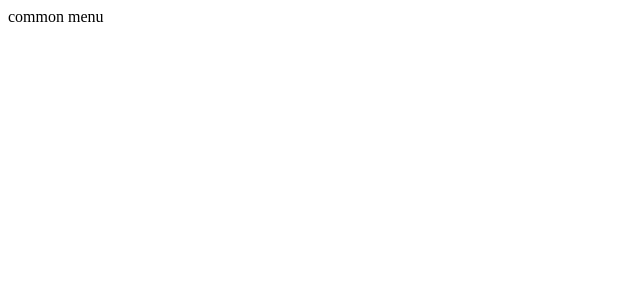
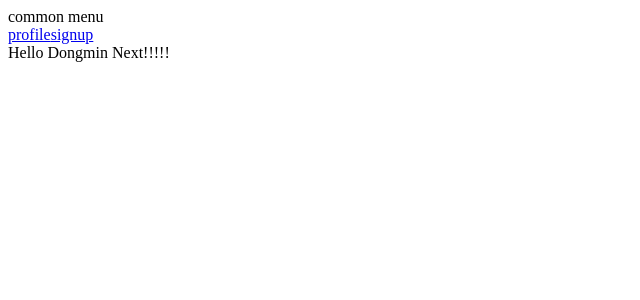
Before and after one commit to dongmin7208/nextNodeBird, a Next.js app: page / in a window 1280 px wide. Shown: the top 300 px of the page, without its empty margins (0-640 px from the left). Built offline with nearby package versions, Linux system fonts and the light colour scheme.

Commit message:
ADD: Link

```diff
--- a/pages/components/AppLayout.js
+++ b/pages/components/AppLayout.js
@@ -1,9 +1,19 @@
 import PropTypes from "prop-types";
+import Link from "next/link";
 
 const AppLayout = ({ children }) => {
     return (
         <div>
-            <div>common menu</div>
+            <div>
+                <div>common menu</div>
+                <Link href="/profile">
+                    <a>profile</a>
+                </Link>
+                <Link href="/signup">
+                    <a>signup</a>
+                </Link>
+            </div>
+            {children}
         </div>
     );
 };
--- a/pages/profile.js
+++ b/pages/profile.js
@@ -2,7 +2,7 @@
 const Profile = () => {
     return (
         <AppLayout>
-            <div>my profile</div>;
+            <div>my profile</div>
         </AppLayout>
     );
 };
--- a/pages/signup.js
+++ b/pages/signup.js
@@ -2,7 +2,7 @@
 const Signup = () => {
     return (
         <AppLayout>
-            <div>my Signup</div>;
+            <div>my Signup</div>
         </AppLayout>
     );
 };
```
